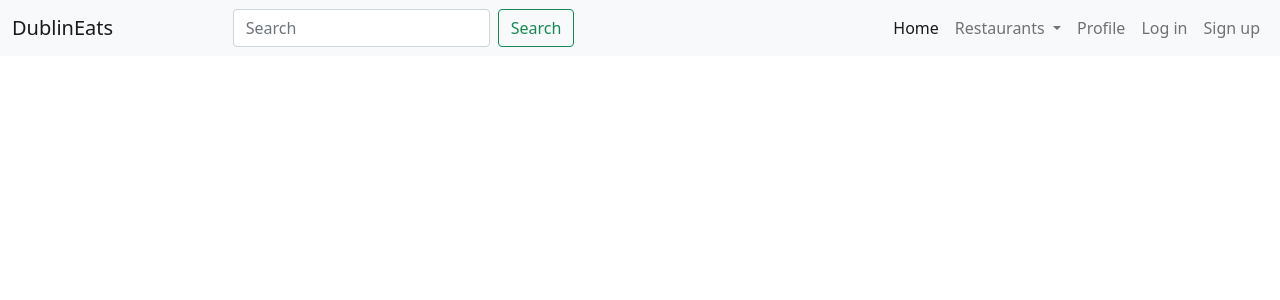
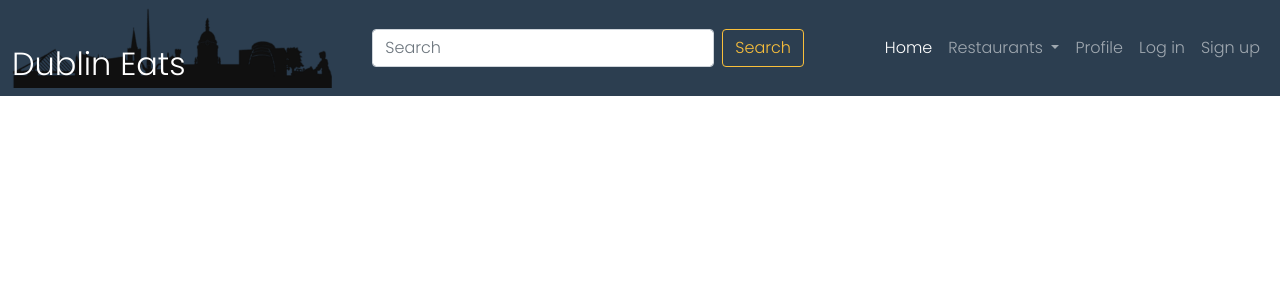
Before and after one commit to SooryaGeorge7/DublinEats, a Django app: template templates/base.html in a window 1280 px wide. Shown: the top 300 px of the page. Run offline with Django 3.2, Linux system fonts and the light colour scheme; the template is opened without the code that fills it, so the values that code supplies are empty.

Commit message:
feat: Link stylesheet and style navbar

```diff
--- a/static/css/base.css
+++ b/static/css/base.css
@@ -0,0 +1,55 @@
+@import url('https://fonts.googleapis.com/css2?family=Open+Sans:wght@500&family=Poppins:wght@300&display=swap');
+
+/* Global */
+* {
+    margin: 0;
+    padding: 0;
+    box-sizing: border-box;
+    font-family: "Poppins", "Open sans";
+}
+
+:root {
+    --primary-color: #2C3E50;
+    --light-color: #FFFFFF;
+    --secondary-color: #F9BF3B;
+    --bg-color: #F2F2F2;
+}
+
+.nav-colour {
+    background-color: var(--primary-color);
+}
+
+/* #dublineats-logo {
+    width: 10rem;
+    height: 5rem;
+
+} */
+
+.navbar-brand {
+    display: flex;
+    align-items: end;
+    justify-content: left;
+    font-size: 2rem;
+    padding-bottom: 0rem;
+    width: 20rem;
+    /* Adjust the width and height according to your image size */
+    height: 5rem;
+    background-image: url('../logo/logo-image.webp');
+    /* Replace "logo/logo-image.webp" with the actual path to your image */
+    background-repeat: no-repeat;
+    background-size: cover;
+
+}
+
+.button-dbneats {
+    color: var(--secondary-color);
+    outline-color: var(--secondary-color);
+    border-color: var(--secondary-color);
+}
+
+.button-dbneats:hover {
+    color: var(--light-color);
+    background-color: var(--secondary-color);
+    outline-color: var(--secondary-color);
+    border-color: var(--secondary-color);
+}
--- a/templates/base.html
+++ b/templates/base.html
@@ -12,23 +12,23 @@
         integrity="sha384-EVSTQN3/azprG1Anm3QDgpJLIm9Nao0Yz1ztcQTwFspd3yD65VohhpuuCOmLASjC" crossorigin="anonymous">
 
     <!--Stylesheet-->
-    <link rel="stylesheet" type="text/css" href="{% static 'css/base.css'}">
+    <link rel="stylesheet" type="text/css" href="{% static 'css/base.css' %}">
 
     <title>Dublin Eats</title>
 </head>
 
 <body>
     <header>
-        <nav class="navbar navbar-expand-lg navbar-light bg-light">
+        <nav class="navbar navbar-expand-lg navbar-dark nav-colour">
             <div class="container-fluid">
                 <a class="navbar-brand" href="#">
-                    DublinEats
-                    <!-- <img src="../media/index images/dublineats-logo.webp" alt="logo-image"> -->
+                    Dublin Eats
+                    <!-- <img id="dublineats-logo" src="{% static 'logo/logo-image.webp' %}" alt="logo-image"> -->
                 </a>
                 <div class="d-flex justify-content-center align-items-center flex-grow-1">
-                    <form class="d-flex">
+                    <form class="d-flex ">
                         <input class="form-control me-2" type="search" placeholder="Search" aria-label="Search">
-                        <button class="btn btn-outline-success" type="submit">Search</button>
+                        <button class="btn btn-outline-success button-dbneats" type="submit">Search</button>
                     </form>
                 </div>
                 <button class="navbar-toggler" type="button" data-bs-toggle="collapse"
```
Also changed, not shown: static/logo/dublin-eats-icon.ico (renamed from media/index images/dublin-eats-icon.ico), static/logo/dublineats-logo.webp (renamed from media/index images/dublineats-logo.webp), static/logo/logo-image.jpg (added), static/logo/logo-image.webp (added).
